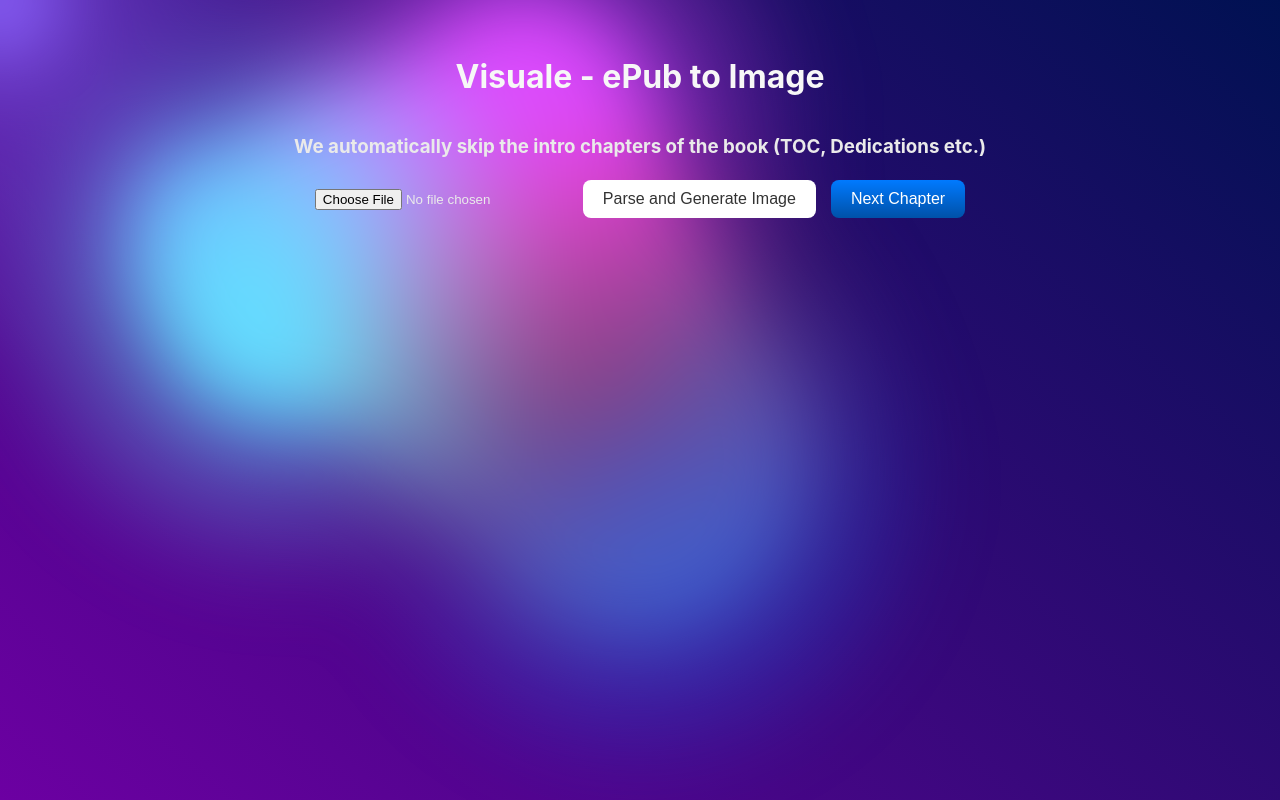
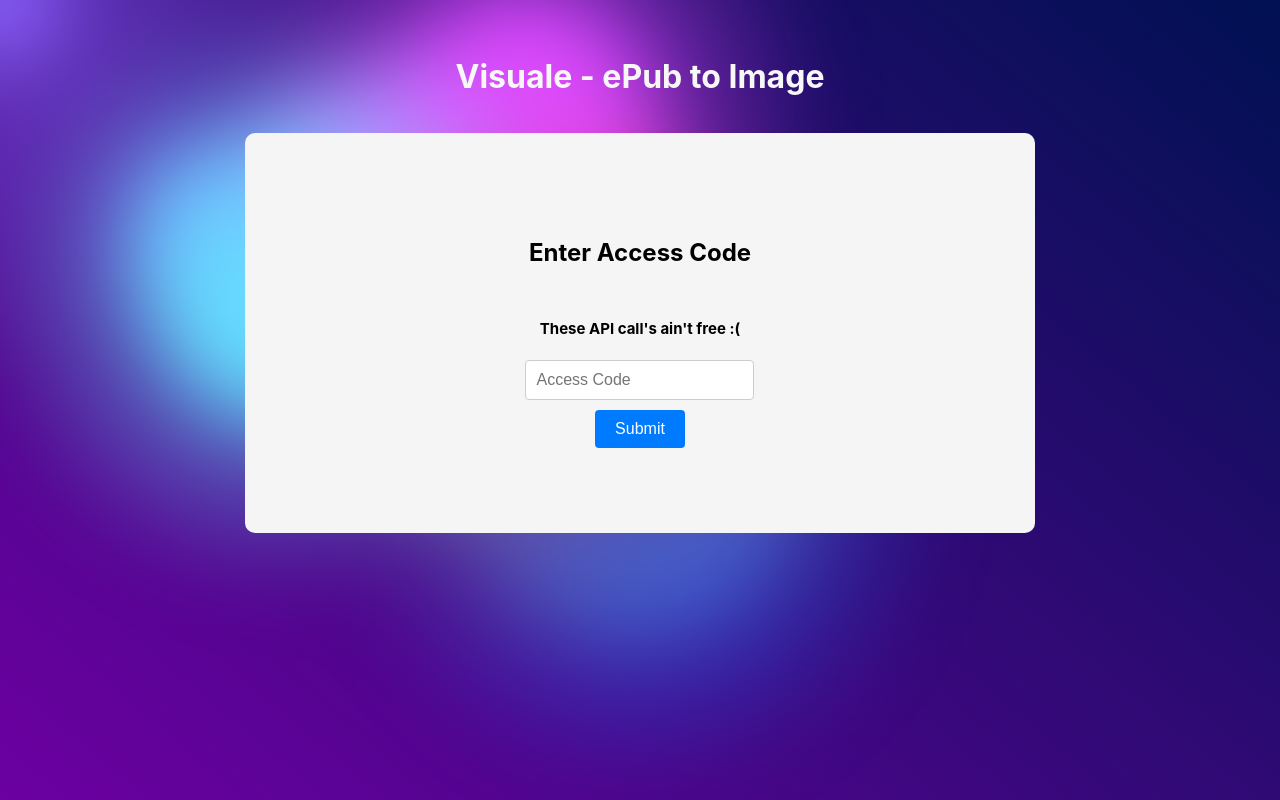
Before and after one commit to greg-maceachern12/VisualE, a React (Create React App) app: page / in a window 1280 px wide. Built offline with nearby package versions, Linux system fonts and the light colour scheme.

Commit message:
design, pwd control and options

```diff
--- a/package.json
+++ b/package.json
@@ -6,6 +6,8 @@
   "dependencies": {
     "@emotion/react": "^11.11.4",
     "@emotion/styled": "^11.11.0",
+    "@fortawesome/free-solid-svg-icons": "^6.5.2",
+    "@fortawesome/react-fontawesome": "^0.2.0",
     "@mui/material": "^5.15.11",
     "@testing-library/jest-dom": "^5.17.0",
     "@testing-library/react": "^13.4.0",
--- /dev/null
+++ b/src/AccessCode.js
@@ -0,0 +1,37 @@
+import React, { useState } from "react";
+import "./AccessCode.scss";
+
+function AccessCode({ onAccessGranted }) {
+  const [accessCode, setAccessCode] = useState("");
+
+  const handleAccessCodeChange = (e) => {
+    setAccessCode(e.target.value);
+  };
+
+  const handleSubmit = (e) => {
+    e.preventDefault();
+    if (accessCode === "illustration") {
+      onAccessGranted();
+    } else {
+      alert("Invalid access code. Please try again.");
+    }
+  };
+
+  return (
+    <div className="access-code-container">
+      <h1>Enter Access Code</h1>
+      <h3>These API call's ain't free :(</h3>
+      <form onSubmit={handleSubmit}>
+        <input
+          type="password"
+          value={accessCode}
+          onChange={handleAccessCodeChange}
+          placeholder="Access Code"
+        />
+        <button type="submit">Submit</button>
+      </form>
+    </div>
+  );
+}
+
+export default AccessCode;
--- /dev/null
+++ b/src/AccessCode.scss
@@ -0,0 +1,45 @@
+.access-code-container {
+  display: flex;
+  flex-direction: column;
+  align-items: center;
+  justify-content: center;
+  height: 50vh;
+  background-color: #f5f5f5;
+  border-radius: 10px;
+  box-shadow: 10px;
+
+  h1 {
+    font-size: 24px;
+    color: black;
+  }
+
+  h3 {
+    font-size: 15px;
+    margin-bottom: 20px;
+    color: black;
+  }
+
+  form {
+    display: flex;
+    flex-direction: column;
+    align-items: center;
+
+    input {
+      padding: 10px;
+      font-size: 16px;
+      margin-bottom: 10px;
+      border: 1px solid #ccc;
+      border-radius: 4px;
+    }
+
+    button {
+      padding: 10px 20px;
+      font-size: 16px;
+      background-color: #007bff;
+      color: #fff;
+      border: none;
+      border-radius: 4px;
+      cursor: pointer;
+    }
+  }
+}
--- a/src/App.js
+++ b/src/App.js
@@ -1,9 +1,14 @@
 import React, { useState, useEffect } from "react";
 import epub from "epubjs";
-import { GridLoader } from "react-spinners";
+
 import "./App.scss";
 import "./gradBG/gradBG.scss";
+import AccessCode from "./AccessCode";
+
 import { initGradientBackground } from "./gradBG/gradBG.js";
+import { FontAwesomeIcon } from "@fortawesome/react-fontawesome";
+import { faFlask } from "@fortawesome/free-solid-svg-icons";
+import { GridLoader } from "react-spinners";
 
 function App() {
   const [epubFile, setEpubFile] = useState(null);
@@ -15,6 +20,18 @@ function App() {
   const [isLoading, setIsLoading] = useState(false);
   const [epubReader, setEpubReader] = useState(null);
 
+  const [showOptions, setShowOptions] = useState(false);
+  const [selectedStyle, setSelectedStyle] = useState("");
+  const [selectedColorScheme, setSelectedColorScheme] = useState("");
+  const [selectedComposition, setSelectedComposition] = useState("");
+  const [selectedSize, setSelectedSize] = useState("");
+
+  const [isAccessGranted, setIsAccessGranted] = useState(false);
+
+  const handleAccessGranted = () => {
+    setIsAccessGranted(true);
+  };
+
   useEffect(() => {
     const cleanupGradientBackground = initGradientBackground();
     return () => cleanupGradientBackground();
@@ -22,6 +39,10 @@ function App() {
 
   const handleFileChange = (event) => {
     setEpubFile(event.target.files[0]);
+  };
+
+  const toggleOptions = () => {
+    setShowOptions(!showOptions);
   };
 
   const handleParseAndGenerateImage = () => {
@@ -128,7 +149,13 @@ function App() {
     setChapterTitle(chapter.label);
 
     const chapterPrompt = await getChapterPrompt(chapter, epubReader);
-    const processedPrompt = await generateTextFromPrompt(chapterPrompt);
+    const processedPrompt = await generatePromptFromText(
+      chapterPrompt,
+      selectedStyle,
+      selectedColorScheme,
+      selectedComposition,
+      selectedSize
+    );
     const imageUrl = await generateImageFromPrompt(processedPrompt);
 
     setDisplayPrompt(processedPrompt);
@@ -143,14 +170,20 @@ function App() {
     return displayedChapter.contents.innerText.slice(0, 16000);
   };
 
-  const generateTextFromPrompt = async (prompt) => {
+  const generatePromptFromText = async (prompt) => {
     try {
       const response = await fetch("/api/chatgpt", {
         method: "POST",
         headers: {
           "Content-Type": "application/json",
         },
-        body: JSON.stringify({ prompt }),
+        body: JSON.stringify({
+          prompt,
+          style: selectedStyle,
+          colorScheme: selectedColorScheme,
+          composition: selectedComposition,
+          size: selectedSize,
+        }),
       });
       const data = await response.json();
       return data.response;
@@ -209,15 +242,79 @@ function App() {
       </div>
       <div className="content-container">
         <h1>Visuale - ePub to Image</h1>
+        {isAccessGranted ? (
+          <div>
             <h3>
-          We automatically skip the intro chapters of the book (TOC, Dedications
-          etc.)
+              We automatically skip the intro chapters of the book (TOC,
+              Dedications etc.)
             </h3>
+            <div class="control-container">
+              <div className="input-container">
+                <button className="options-button" onClick={toggleOptions}>
+                  <FontAwesomeIcon icon={faFlask} />
+                </button>
                 <input type="file" accept=".epub" onChange={handleFileChange} />
+              </div>
+              {showOptions && (
+                <div className="options-dropdown">
+                  <div className="dropdown-item">
+                    <label>Style</label>
+                    <select
+                      value={selectedStyle}
+                      onChange={(e) => setSelectedStyle(e.target.value)}
+                    >
+                      <option value="Oilpainting">Oilpainting</option>
+                      <option value="Hyper-realism">Hyper-realism</option>
+                      <option value="Animated">Animated</option>
+                      <option value="Watercolor">Watercolor</option>
+                      <option value="Sketch">Sketch</option>
+                      <option value="Digital art">Digital art</option>
+                    </select>
+                  </div>
+                  <div className="dropdown-item">
+                    <label>Coloring</label>
+                    <select
+                      value={selectedColorScheme}
+                      onChange={(e) => setSelectedColorScheme(e.target.value)}
+                    >
+                      <option value="Pastel">Pastel</option>
+                      <option value="Vibrant">Vibrant</option>
+                      <option value="Black and White">Black and White</option>
+                    </select>
+                  </div>
+                  <div className="dropdown-item">
+                    <label>Composition</label>
+                    <select
+                      value={selectedComposition}
+                      onChange={(e) => setSelectedComposition(e.target.value)}
+                    >
+                      <option value="Wide-angle">Wide-angle</option>
+                      <option value="Close-up">Close-up</option>
+                      <option value="Bird's eye view">Bird's eye view</option>
+                    </select>
+                  </div>
+                  <div className="dropdown-item">
+                    <label>Size</label>
+                    <select
+                      value={selectedSize}
+                      onChange={(e) => setSelectedSize(e.target.value)}
+                    >
+                      <option value="16:9">Landscape</option>
+                      <option value="1:1">Square</option>
+                      <option value="4:7">Portrait</option>
+                    </select>
+                  </div>
+                </div>
+              )}
+              {epubFile && (
+                <div className="button-container">
                   <button id="parse" onClick={handleParseAndGenerateImage}>
                     Parse and Generate Image
                   </button>
                   <button onClick={handleNextChapter}>Next Chapter</button>
+                </div>
+              )}
+            </div>
             {chapterTitle && (
               <div className="chapterContainer">
                 <h2>{chapterTitle}</h2>
@@ -248,6 +345,10 @@ function App() {
             )}
             <div id="hiddenDiv"></div>
           </div>
+        ) : (
+          <AccessCode onAccessGranted={handleAccessGranted} />
+        )}
+      </div>
     </div>
   );
 }
--- a/src/App.scss
+++ b/src/App.scss
@@ -32,7 +32,7 @@ body {
     position: relative;
     z-index: 1;
     width: 100%;
-    max-width: 800px;
+    max-width: 65%;
     margin: 0 auto;
   }
 
@@ -42,27 +42,120 @@ body {
   }
 }
 
-button {
-  background: linear-gradient(to bottom, #007aff, #0051a8);
-  color: white;
-  margin-left: 15px;
-  border: none;
-  padding: 10px 20px;
-  border-radius: 8px;
+.input-container {
+  display: flex;
+  align-items: center;
+  gap: 10px;
+}
+
+input[type="file"] {
+  color: black;
+  padding: 10px;
   font-size: 16px;
-  font-weight: 500;
+  border: 1px solid #ccc;
+  border-radius: 4px;
+  background-color: #fff;
   cursor: pointer;
-  outline: none;
-  transition: transform 0.1s ease-out, box-shadow 0.1s ease-out;
+  transition: border-color 0.3s ease;
 
   &:hover {
-    transform: scale(1.05);
-  }
-
-  &:active {
-    transform: scale(0.95);
+    border-color: #999;
   }
 }
+.control-container {
+  width: 60%;
+  margin: auto;
+  display: flex;
+  flex-direction: column;
+  align-items: center;
+  gap: 20px;
+  padding: 20px;
+  background-color: #f5f5f5;
+  border-radius: 8px;
+  box-shadow: 0 2px 4px rgba(0, 0, 0, 0.1);
+
+}
+select {
+  margin-right: 5px;
+}
+
+.options-button {
+  background-color: #007bff;
+  color: #fff;
+  border: none;
+  border-radius: 4px;
+  padding: 10px 15px;
+  font-size: 16px;
+  cursor: pointer;
+  transition: background-color 0.3s ease;
+
+  &:hover {
+    background-color: #0056b3;
+  }
+}
+
+.options-dropdown {
+  display: flex;
+  gap: 20px;
+
+  .dropdown-item {
+    display: flex;
+    flex-direction: column;
+
+    label {
+      font-size: 14px;
+      font-weight: bold;
+      margin-bottom: 5px;
+      color: #1f1f1f;
+    }
+
+    select {
+      padding: 6px;
+      font-size: 16px;
+      border: 1px solid #ccc;
+      border-radius: 4px;
+      background-color: #fff;
+      cursor: pointer;
+      transition: border-color 0.3s ease;
+
+      &:hover {
+        border-color: #999;
+      }
+    }
+  }
+}
+
+.button-container {
+  display: flex;
+  justify-content: space-between;
+  margin-bottom: 20px;
+}
+
+.button-container {
+  display: flex;
+  gap: 10px;
+
+  button {
+    padding: 10px 20px;
+    font-size: 16px;
+    font-weight: bold;
+    color: #fff;
+    background-color: #28a745;
+    border: none;
+    border-radius: 4px;
+    cursor: pointer;
+    transition: background-color 0.3s ease;
+
+    &:hover {
+      background-color: #218838;
+    }
+  }
+}
+
+.button-container button:last-child {
+  margin-right: 0;
+}
+
 
 #parse {
   background: white;
@@ -82,7 +175,7 @@ button {
 }
 
 img {
-  max-width: 100%;
+  max-width: 60%;
   border-radius: 8px;
   box-shadow: 0 2px 4px rgba(0, 0, 0, 0.1);
   height: auto;
@@ -125,7 +218,7 @@ img {
 
 .container {
   display: flex;
-  flex-direction: column;
+  flex-direction: row;
   align-items: center;
   margin: 0 auto;
   padding: 40px;
```
Also changed, not shown: server.js (+30 -11 lines), 1 other file (tests, documents, lock files or other folders). Lines whose indentation alone changed are shown as unchanged.
